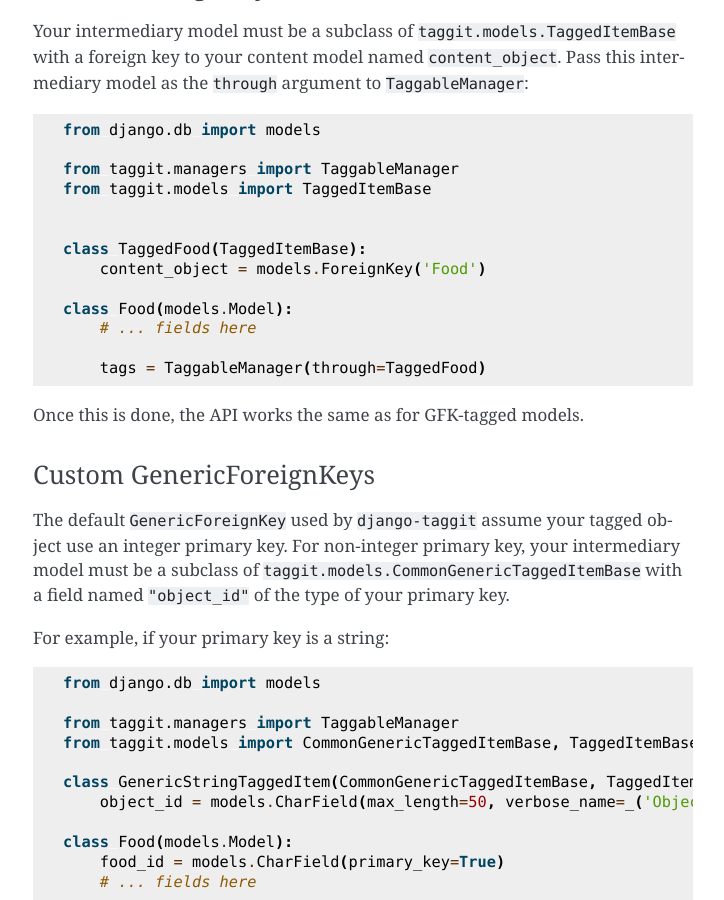
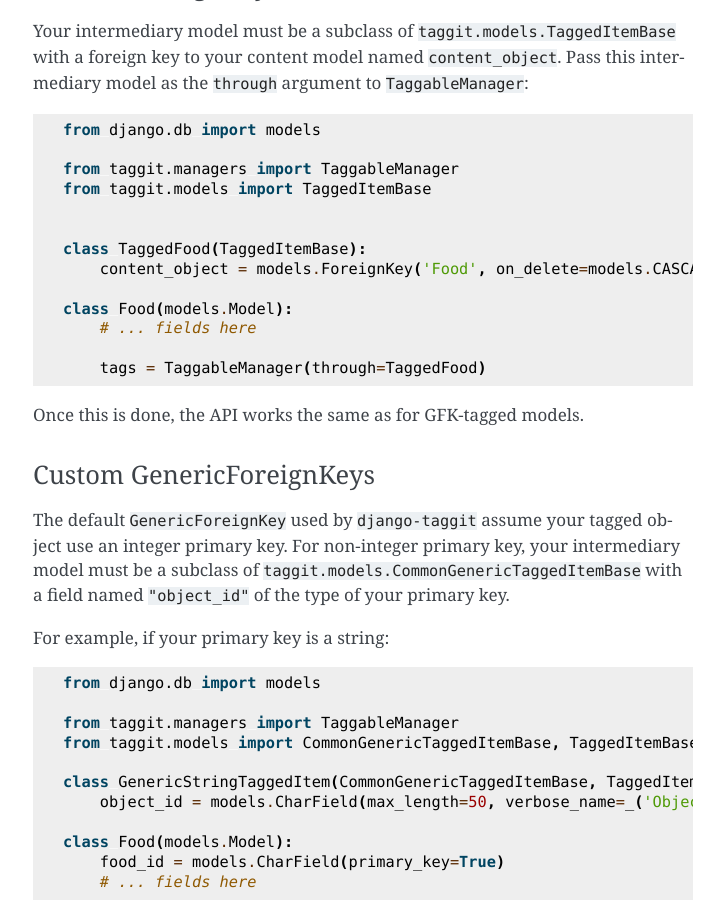
Before and after one commit to jazzband/django-taggit, a Sphinx documentation site: the page built from docs/custom_tagging.rst, in a window 1280 px wide and 900 px high, scrolled down 803 px. Shown: the whole window, without its empty margins (387-1111 px from the left). Built offline with Sphinx 7.4.7, drawn with Linux system fonts in a browser that asks for light colours; some of the changed text lies outside the part shown.

Commit message:
Fixed ForeignKey.on_delete

```diff
--- a/docs/custom_tagging.rst
+++ b/docs/custom_tagging.rst
@@ -40,7 +40,7 @@
 
 
     class TaggedFood(TaggedItemBase):
-        content_object = models.ForeignKey('Food')
+        content_object = models.ForeignKey('Food', on_delete=models.CASCADE)
 
     class Food(models.Model):
         # ... fields here
@@ -135,7 +135,8 @@
 
         # Here is where you provide your custom Tag class.
         tag = models.ForeignKey(MyCustomTag,
-                                related_name="%(app_label)s_%(class)s_items")
+                                related_name="%(app_label)s_%(class)s_items",
+                                on_delete=models.CASCADE)
 
 
     class Food(models.Model):
```
